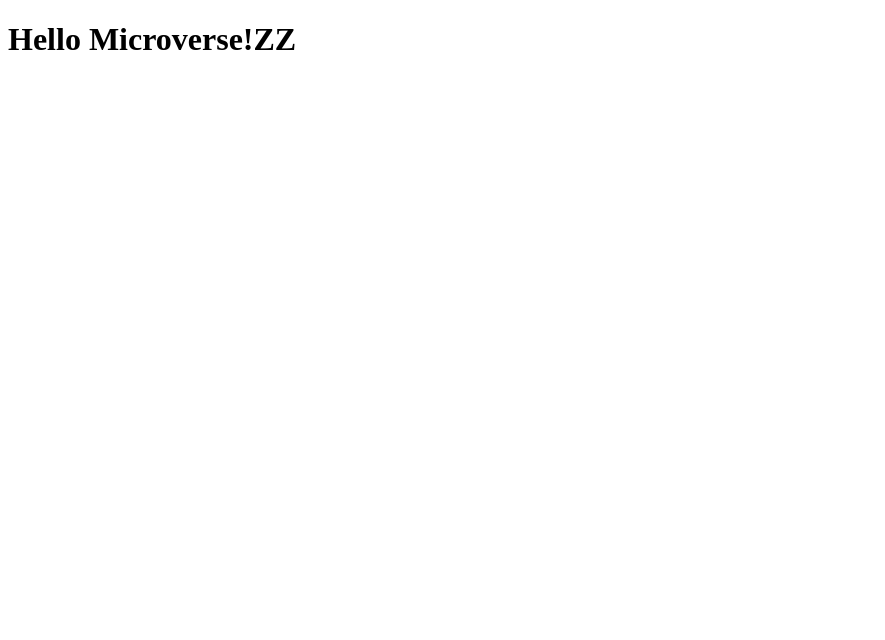
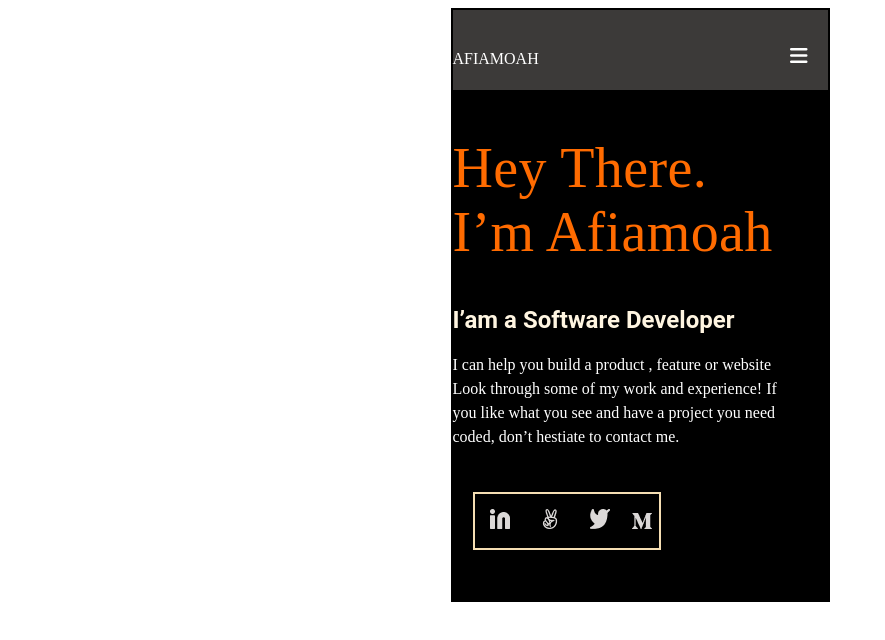
Before and after one commit to afiamoah/Hello-World, a website: page index.html in a window 1280 px wide. Shown: the whole page, without its empty margins (0-885 px from the left). Drawn offline with Linux system fonts and the light colour scheme.

Commit message:
linters configured and html added

```diff
--- a/index.css
+++ b/index.css
@@ -1,3 +1,96 @@
-.header {
-  color: rgb(red, green, blue);
+.Main-Page {
+  max-width: 500px;
+  margin: auto;
+  display: flex;
+  flex-direction: column;
+  justify-content: center;
+  align-items: center;
+  height: 590px;
+  width: 375px;
+  left: 0;
+  top: 92px;
+  border-radius: 0;
+  border: 2px solid black;
+  padding: 120px, 24px, 120px, 24px;
 }
+
+.nav {
+  display: flex;
+  flex-direction: row;
+  justify-content: space-between;
+  background: #3c3a39;
+  width: 375px;
+  height: 92px;
+}
+
+.section {
+  height: 590px;
+  width: 375px;
+  background: black;
+}
+
+.logo {
+  color: white;
+  margin-top: 40px;
+}
+
+i {
+  font-size: 20px;
+  margin-right: 20px;
+  margin-top: 20px;
+  color: white;
+}
+
+h2 {
+  width: 327px;
+  height: 27px;
+  font-family: 'Roboto';
+  font-style: normal;
+  font-weight: 700;
+  font-size: 24px;
+  line-height: 32px;
+  color: #fff5e1;
+  display: flex;
+  align-items: center;
+}
+
+h1 {
+  width: 327px;
+  height: 124px;
+  font-family: 'Crete Round';
+  font-style: normal;
+  font-weight: 400;
+  font-size: 56px;
+  line-height: 64px;
+  color: #ff6b00;
+  letter-spacing: 0.37px;
+}
+
+.content {
+  width: 327px;
+  height: 123px;
+  font-family:'Poppins';
+  font-style: normal;
+  font-weight: 400;
+  font-size: 16px;
+  line-height: 24px;
+  color: #fff;
+}
+
+.imgcontainer {
+  display:flex;
+  flex-direction:row;
+  margin-left: 20px;
+  border: 2px solid wheat;
+  width: max-content;
+
+}
+
+img {
+  padding:5px;
+  margin-top: 0px;
+}
+
+#Medium{
+  padding-top: 15px;
+}
--- a/index.html
+++ b/index.html
@@ -4,10 +4,39 @@
     <meta charset="UTF-8">
     <meta http-equiv="X-UA-Compatible" content="IE=edge">
     <meta name="viewport" content="width=device-width, initial-scale=1.0">
-    <title>Hello World Project</title>
+    <title>Portfolio Website</title>
     <link rel="stylesheet" href="index.css">
+    <script src="https://kit.fontawesome.com/0bd1156d30.js" crossorigin="anonymous"></script>
 </head>
 <body>
-    <h1 class="header">Hello Microverse!ZZ</h1>
+    <div class="Main-Page">
+     <nav class="nav">
+<div class="logo">AFIAMOAH</div>
+
+<div class="nav-links-menu"><p class="side-logo"><i class="fa-solid fa-bars"></i></p></div>
+
+     </nav>
+     <section class="section">
+<h1>Hey There. I’m Afiamoah</h1>
+<h2>I’am a Software Developer</h2>
+<p class="content">I can help you build a product , feature or website Look through some of my work and experience! If you like what you see and have a project you need coded,
+    don’t hestiate to contact me.</p>
+    <div class="imgcontainer">
+        <div class="images"><img src="linkedin.png" alt=""></div>
+        <div class="images"><img src="Enabled.png" alt=""></div>
+        <div class="images"><img src="twitter.png" alt=""></div>
+        <div class="images"><img  id="Medium" src="Medium.png" alt=""></div>
+
+    </div>
+    <div class="display">
+
+    </div>
+
+
+    <!-- <div><p class="side-logo"><i class="fa fa-github" aria-hidden="true"></i><i class="fab fa-linkedin"></i><i class="fab fa-angellist"></i><i class="fa fa-twitter" aria-hidden="true"></i><img src="Icon - Medium"> -->
+    </p></div>
+    </div>
+
+
 </body>
 </html>
--- a/package.json
+++ b/package.json
@@ -10,7 +10,7 @@
   "author": "",
   "license": "ISC",
   "devDependencies": {
-    "hint": "^7.0.1",
+    "hint": "^2.0.0",
     "stylelint": "^13.13.1",
     "stylelint-config-standard": "^21.0.0",
     "stylelint-csstree-validator": "^1.9.0",
```
Also changed, not shown: hint-report/file--D--MicroVersrProjects-Main-Project.html (+1 -1 lines), .stylelintrc.json, Enabled.png (added), Medium.png (added), hands.png (added), linkedin.png (added), twitter.png (added), 3 other files.
